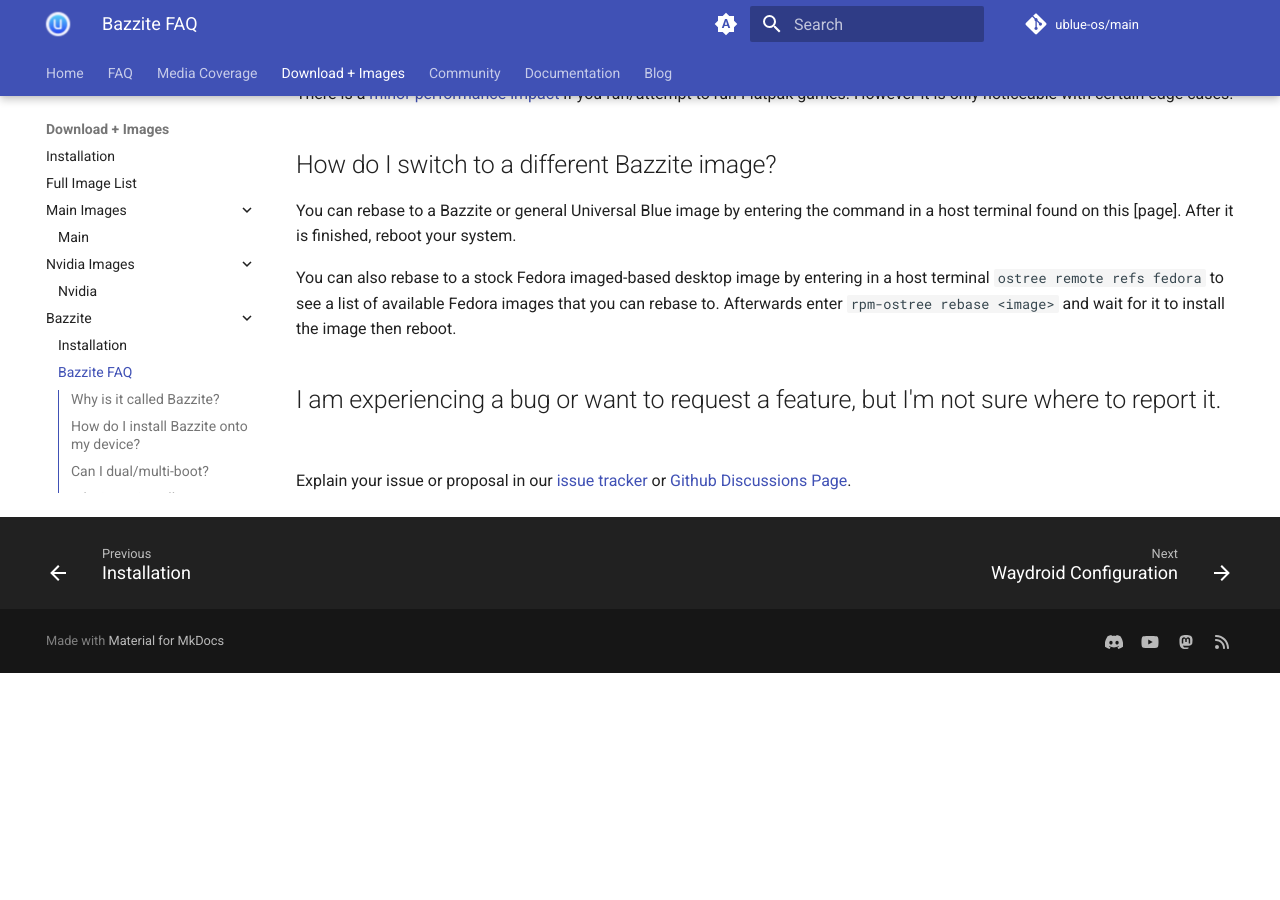
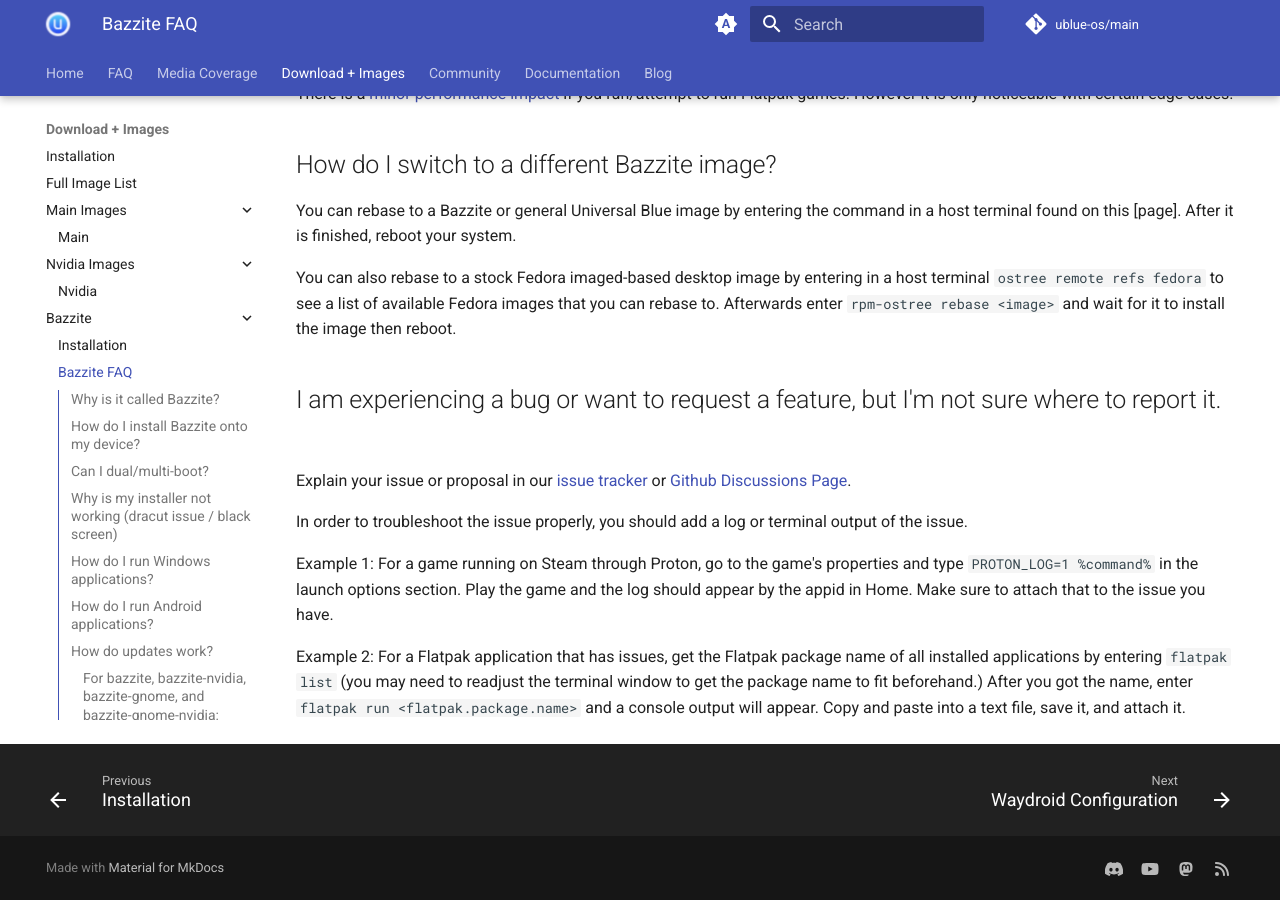
Before and after one commit to ublue-os/website, an MkDocs documentation site: the page built from docs/images/bazzite/FAQ.md, in a window 1280 px wide and 900 px high, scrolled down 3865 px. Built offline with MkDocs 1.6.1 and Material for MkDocs 9.7.7, drawn with Linux system fonts in a browser that asks for light colours; comment, search, counter and statistics services are not loaded; before the commit the page ends 4538 px from its top, so only the background shows below that.

Commit message:
Update FAQ.md

```diff
--- a/docs/images/bazzite/FAQ.md
+++ b/docs/images/bazzite/FAQ.md
@@ -120,3 +120,9 @@ You can also rebase to a stock Fedora imaged-based desktop image by entering in
 
 ##  I am experiencing a bug or want to request a feature, but I'm not sure where to report it.
 Explain your issue or proposal in our [issue tracker](https://github.com/ublue-os/bazzite/issues) or [Github Discussions Page](https://github.com/ublue-os/bazzite/discussions).
+
+In order to troubleshoot the issue properly, you should add a log or terminal output of the issue.
+
+Example 1: For a game running on Steam through Proton, go to the game's properties and type `PROTON_LOG=1 %command%` in the launch options section.  Play the game and the log should appear by the appid in Home.  Make sure to attach that to the issue you have.
+
+Example 2: For a Flatpak application that has issues, get the Flatpak package name of all installed applications by entering `flatpak list` (you may need to readjust the terminal window to get the package name to fit beforehand.)  After you got the name, enter `flatpak run <flatpak.package.name>` and a console output will appear.  Copy and paste into a text file, save it, and attach it.
```
